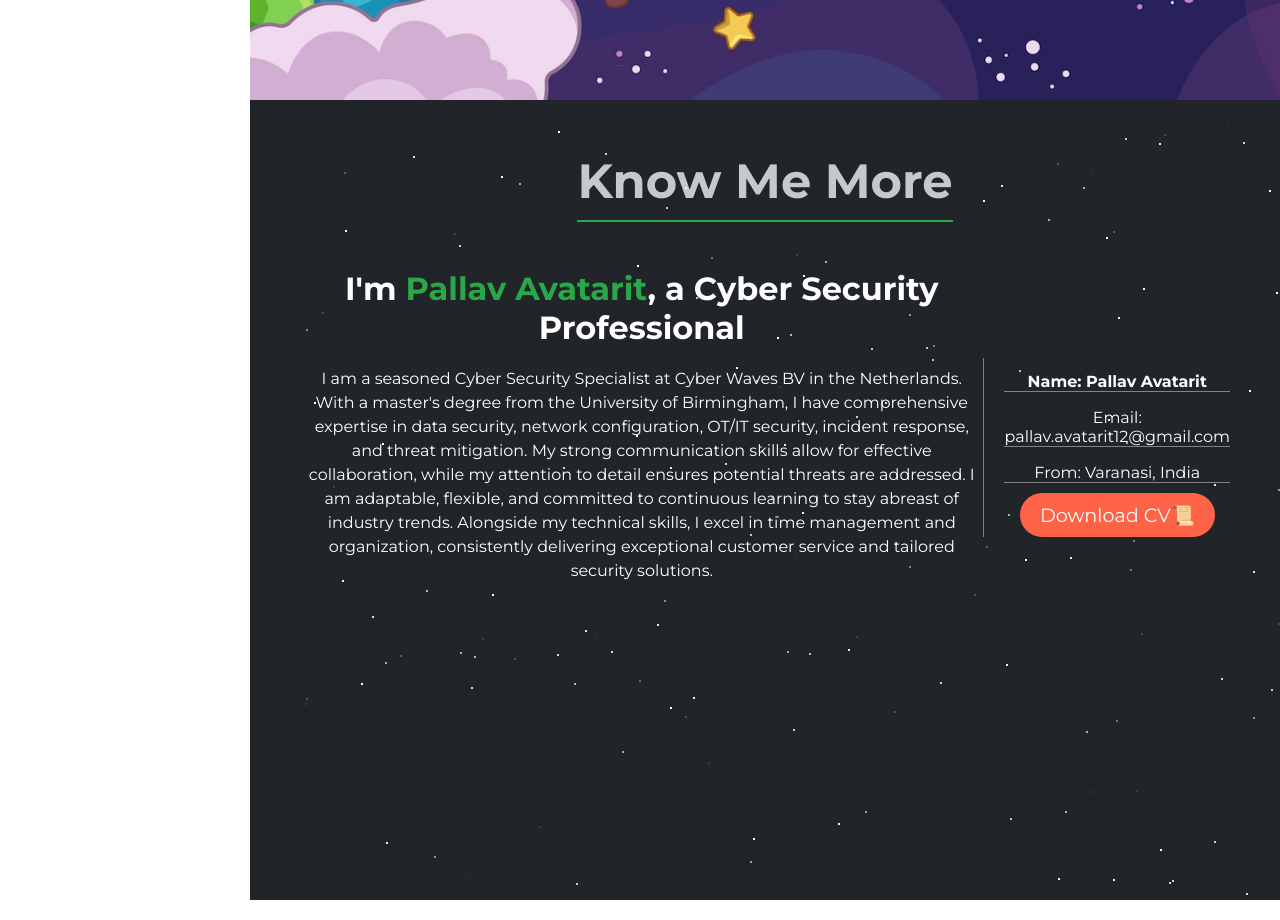
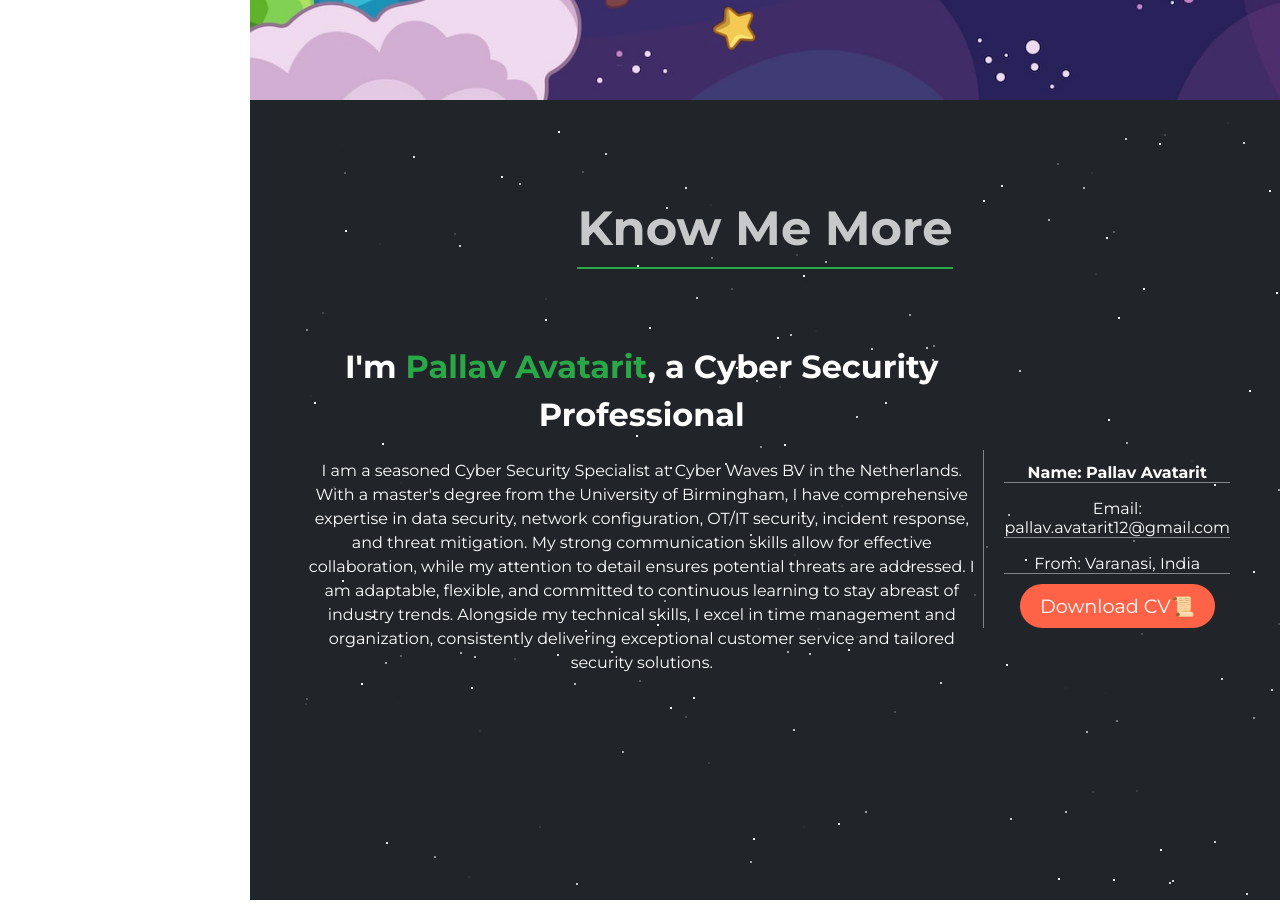
Before and after one commit to theCuriousObserver/My-Portfolio, a React (Create React App) app: page / in a window 1280 px wide. Shown: the part 800-1720 px from the top of the page. Built offline with nearby package versions, Linux system fonts and the light colour scheme.

Commit message:
Heading and Content Aligned

```diff
--- a/src/AboutMe.css
+++ b/src/AboutMe.css
@@ -7,17 +7,17 @@
   flex-direction: column;
   position: relative;
   height: 100vh;
-
 }
 
 .about-me-content {
   display: flex;
   justify-content: space-between;
-    align-items: center;
+  margin-top: 3%; /* This will push the heading down */
 }
 
 .about-me-heading-container {
   text-align: center;
+  margin-top: 5%; /* This will push the heading down */
 }
 
 .about-me-heading {
@@ -40,12 +40,13 @@
   color: #28a846;
 }
 
-  .about-me-text p {
+.about-me-text {
   font-family: 'Montserrat', sans-serif;
   font-size: 1em;
   color: #fff;
   line-height: 1.5;
   margin-bottom: 20px;
+  align-self: center;
 }
 
 .about-me-details {
@@ -53,6 +54,7 @@
   margin-top: 50px;
   border-left: 1px solid #818486;
   padding-left: 20px;
+  align-self: center;
 }
 
 .about-me-details h2 {
```
Lines whose indentation alone changed are shown as unchanged.
